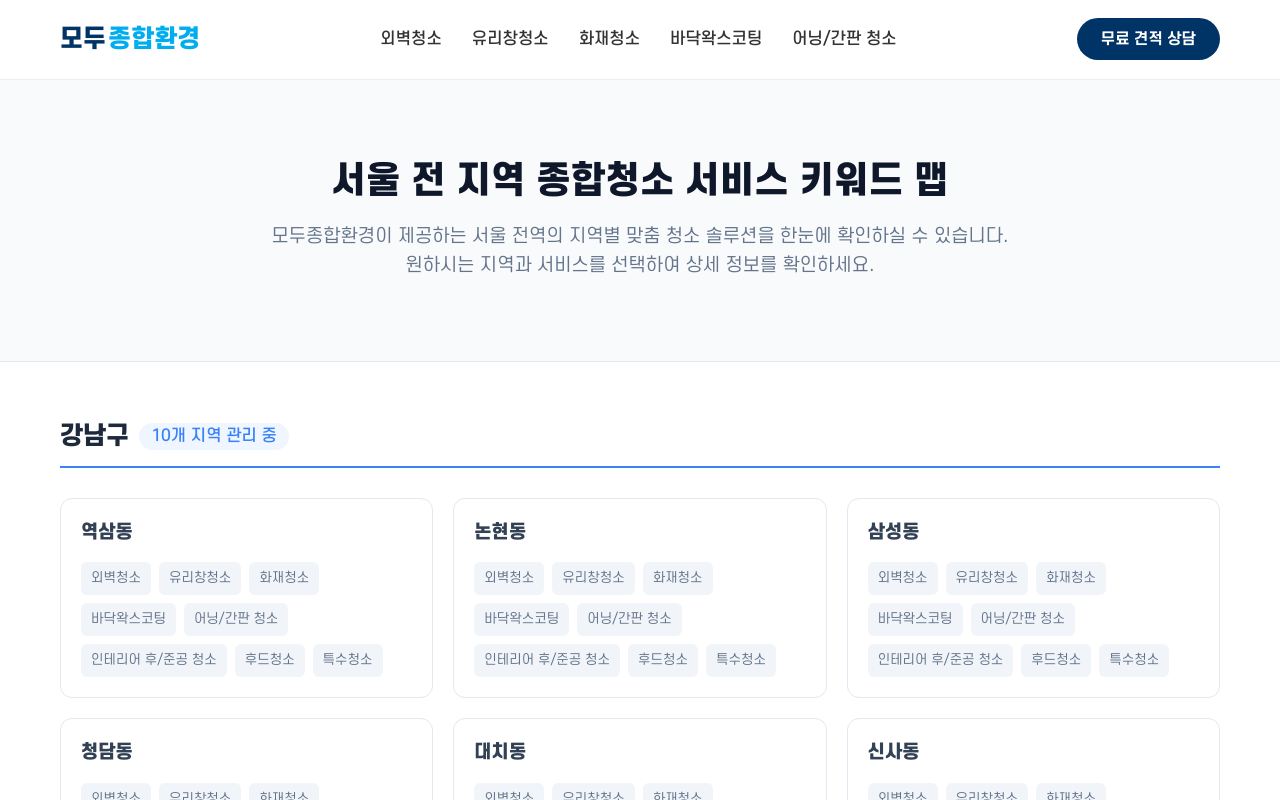
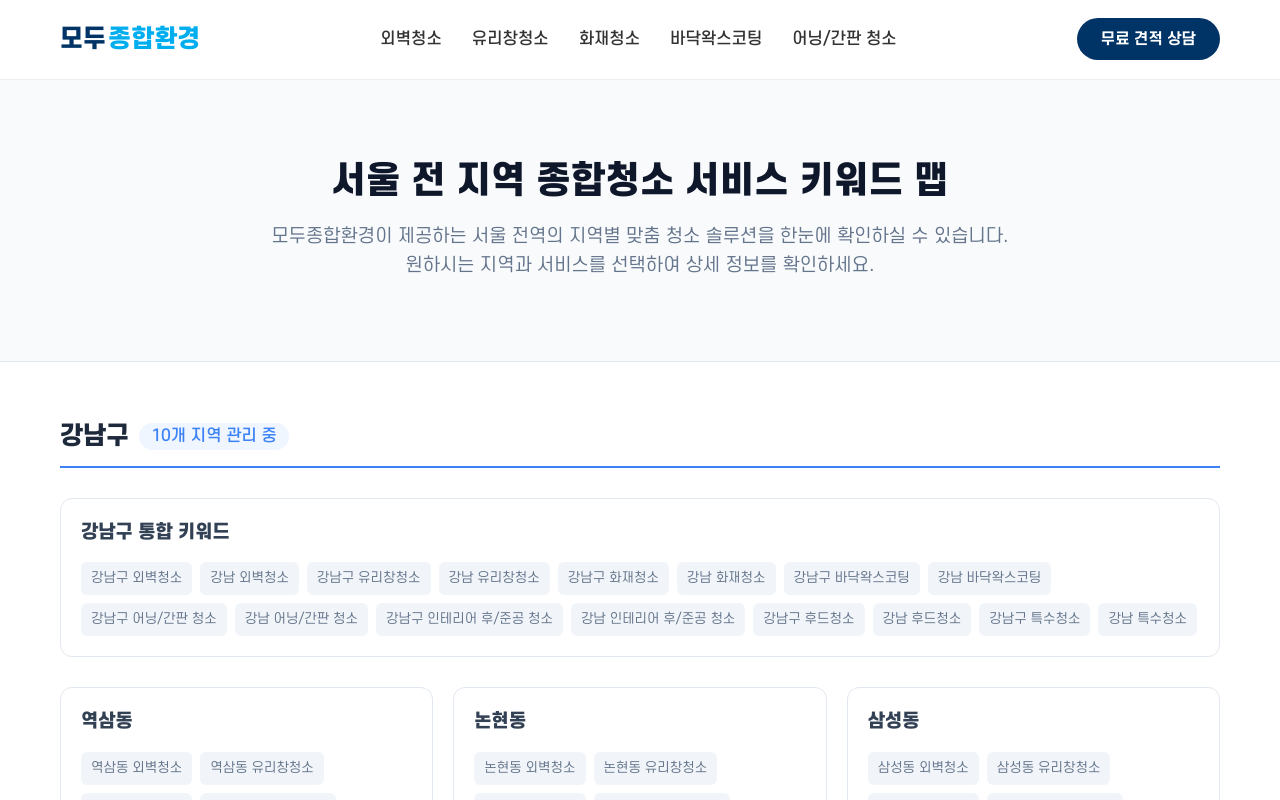
Before and after one commit to wogus5695-ctrl/modu-allclean, a Next.js app: page /sitemap-seoul in a window 1280 px wide. Shown: the top 800 px of the page. Built offline with nearby package versions, Linux system fonts and the light colour scheme.

Commit message:
SEO: Restructure sitemap keywords (Gu with/without suffix, Dong with suffix)

```diff
--- a/src/app/sitemap-seoul/page.module.css
+++ b/src/app/sitemap-seoul/page.module.css
@@ -34,6 +34,10 @@
 
 .districtSection {
   margin-bottom: 60px;
+}
+
+.districtKeywords {
+  margin-bottom: 30px;
 }
 
 .districtTitle {
--- a/src/app/sitemap-seoul/page.tsx
+++ b/src/app/sitemap-seoul/page.tsx
@@ -1,3 +1,4 @@
+import React from 'react';
 import { Metadata } from 'next';
 import { regions } from '@/data/regions';
 import { services } from '@/data/services';
@@ -37,6 +38,34 @@ export default function SitemapSeoulPage() {
                   {districtRegion.district} <span>{dongs.length}개 지역 관리 중</span>
                 </h2>
 
+                {/* 구 단위 통합 키워드 섹션 (구/시 포함 및 제외 버전) */}
+                <div className={styles.districtKeywords}>
+                  <div className={styles.dongCard}>
+                    <span className={styles.dongName}>{districtRegion.district} 통합 키워드</span>
+                    <div className={styles.serviceLinks}>
+                      {services.map(service => {
+                        const shortDistrict = districtRegion.district.replace(/(구|시)$/, '');
+                        return (
+                          <React.Fragment key={service.id}>
+                            <Link
+                              href={`/${districtRegion.regionSlug}/${districtRegion.districtSlug}/${service.serviceSlug}`}
+                              className={styles.serviceLink}
+                            >
+                              {districtRegion.district} {service.serviceNameKo}
+                            </Link>
+                            <Link
+                              href={`/${districtRegion.regionSlug}/${districtRegion.districtSlug}/${service.serviceSlug}`}
+                              className={styles.serviceLink}
+                            >
+                              {shortDistrict} {service.serviceNameKo}
+                            </Link>
+                          </React.Fragment>
+                        );
+                      })}
+                    </div>
+                  </div>
+                </div>
+
                 <div className={styles.dongGrid}>
                   {dongs.map(dong => (
                     <div key={dong.subDistrictSlug} className={styles.dongCard}>
@@ -53,7 +82,7 @@ export default function SitemapSeoulPage() {
                             href={`/${dong.regionSlug}/${dong.districtSlug}/${dong.subDistrictSlug}/${service.serviceSlug}`}
                             className={styles.serviceLink}
                           >
-                            {service.serviceNameKo}
+                            {dong.subDistrict} {service.serviceNameKo}
                           </Link>
                         ))}
                       </div>
```
